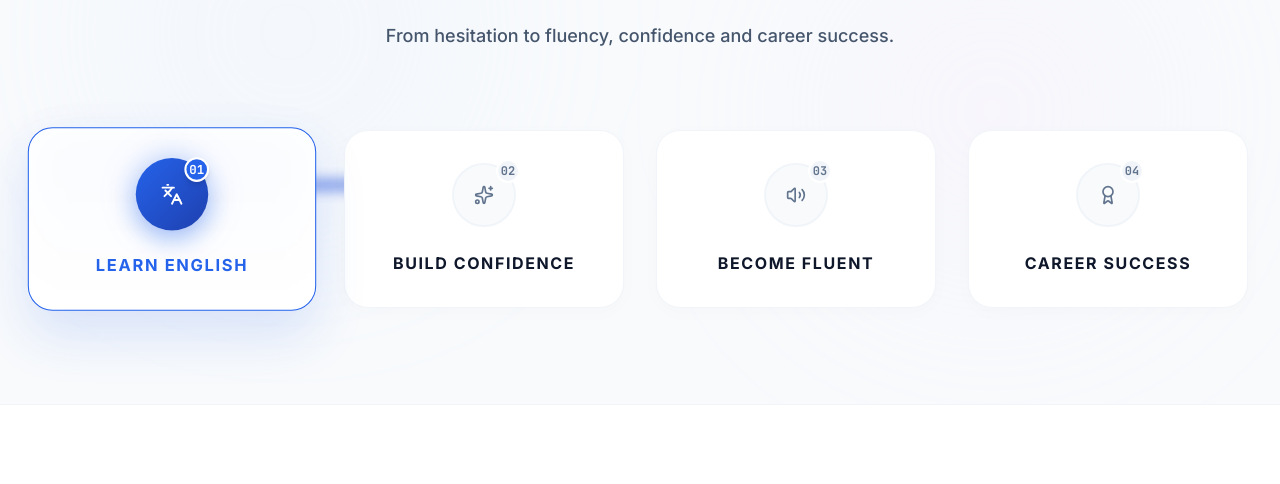
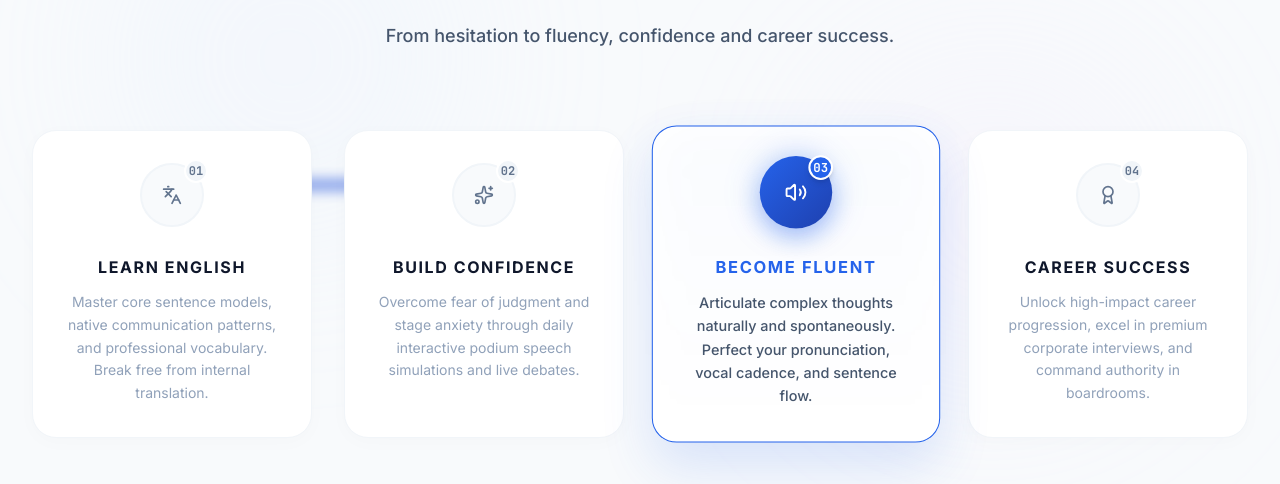
Before and after one commit to shreeelecticautomobiles-ui/Raj-Sir-Delhi, a React (Vite) app: page / in a window 1280 px wide. Shown: the part 4643-5127 px from the top of the page. Built offline with nearby package versions, Linux system fonts and the light colour scheme.

Commit message:
feat: add auto-play functionality to journey steps
Implement a 1-second auto-cycle for the Premium Transformation Journey steps, with manual interaction disabling the auto-play.

```diff
--- a/src/pages/Home.tsx
+++ b/src/pages/Home.tsx
@@ -95,6 +95,15 @@ export default function Home() {
 
   // Premium Transformation Journey active step state
   const [activeStep, setActiveStep] = useState(0);
+  const [isAutoPlayingStep, setIsAutoPlayingStep] = useState(true);
+
+  React.useEffect(() => {
+    if (!isAutoPlayingStep) return;
+    const interval = setInterval(() => {
+      setActiveStep((prev) => (prev + 1) % 4);
+    }, 1000); // Super fast auto-changing interval (1s)
+    return () => clearInterval(interval);
+  }, [isAutoPlayingStep]);
 
   // Active slide index for the slow image showcase
   const [activeSlide, setActiveSlide] = useState(0);
@@ -1185,7 +1194,10 @@ export default function Home() {
                   <div
                     key={idx}
                     id={`premium-journey-step-${idx}`}
-                    onClick={() => setActiveStep(idx)}
+                    onClick={() => {
+                      setActiveStep(idx);
+                      setIsAutoPlayingStep(false); // Stop autoplay when clicked
+                    }}
                     className={`relative flex flex-col items-center text-center p-8 rounded-[24px] cursor-pointer transition-all duration-500 bg-white border ${
                       isActive
                         ? 'border-[#2563EB] shadow-[0_24px_50px_rgba(37,99,235,0.15)] scale-[1.03] z-10'
@@ -1227,13 +1239,18 @@ export default function Home() {
                       </span>
                     </div>
 
-                    {/* Step Title */}
-                    <div className="space-y-1">
+                    {/* Step Title & Sub */}
+                    <div className="space-y-3 mt-1">
                       <h4 className={`font-sans font-black text-sm sm:text-base uppercase tracking-widest transition-colors duration-700 ${
                         isActive ? 'text-[#2563EB]' : 'text-slate-900'
                       }`}>
                         {step.title}
                       </h4>
+                      <p className={`text-xs sm:text-sm leading-relaxed transition-colors duration-500 max-w-xs ${
+                        isActive ? 'text-slate-600 font-medium' : 'text-slate-400 font-normal'
+                      }`}>
+                        {step.sub}
+                      </p>
                     </div>
                   </div>
                 );
```
